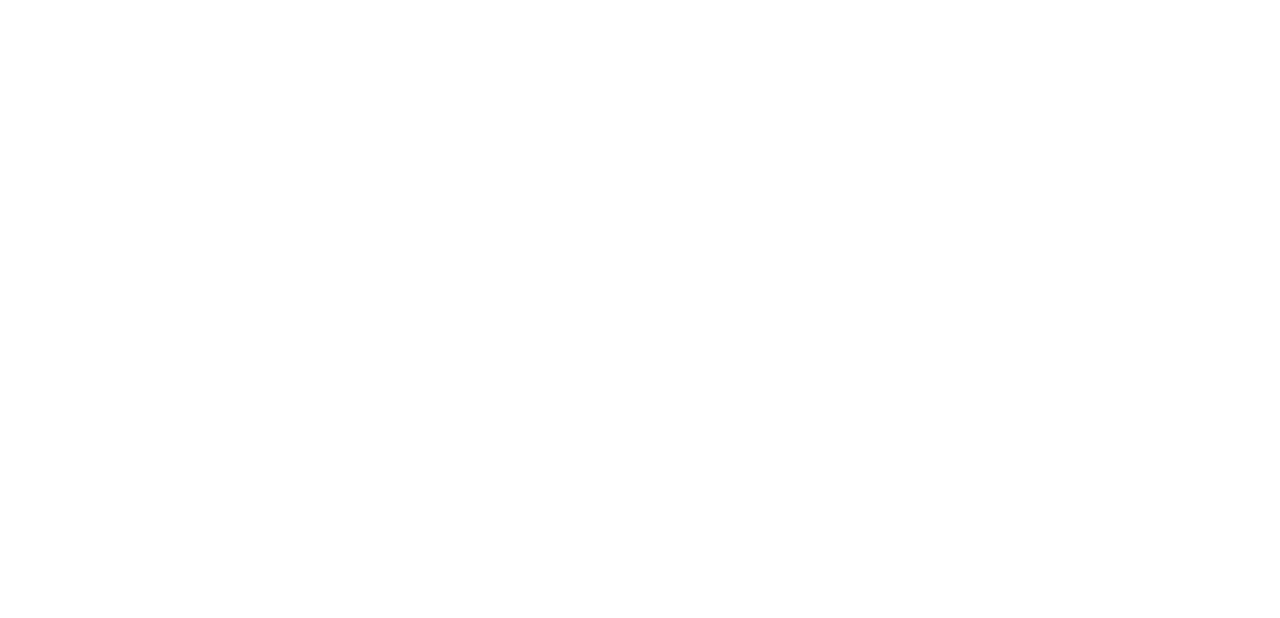
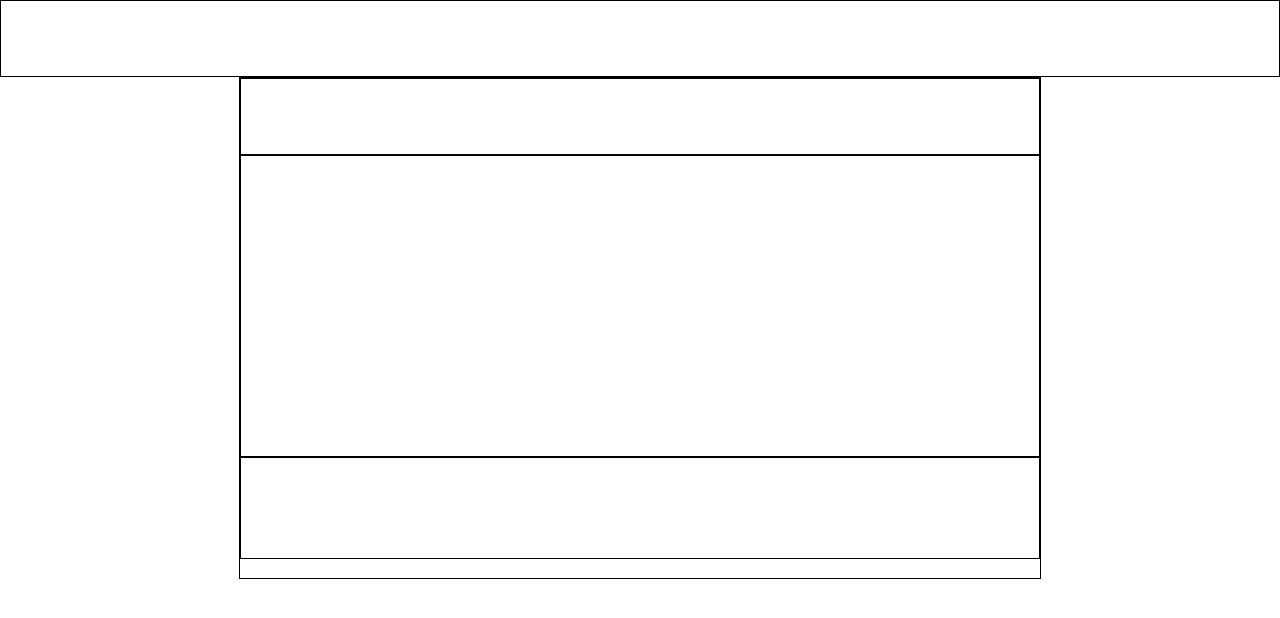
Before and after one commit to Azachary8232/Dojo_Weather, a plain HTML site: page index.html in a window 1280 px wide. Drawn offline with Linux system fonts and the light colour scheme.

Commit message:
Lego Setup Complete

```diff
--- a/index.html
+++ b/index.html
@@ -8,18 +8,18 @@
     <link rel="stylesheet" href="style.css">
 </head>
 <body>
-    <div>
+    <div class="legoBorder navBar">
         <!-- NavBar -->
     </div>
-    <div>
+    <div class="legoBorder container marginAuto">
         <!-- Container -->
-        <div>
+        <div class="legoBorder flex header">
             <!-- Header -->
         </div>
-        <div>
+        <div class="legoBorder flex body">
             <!-- Body -->
         </div>
-        <div>
+        <div class="legoBorder flex footer">
             <!-- Cookie Footer -->
         </div>
     </div>
--- a/style.css
+++ b/style.css
@@ -0,0 +1,41 @@
+*{
+    margin: 0px;
+    padding: 0px;
+}
+
+.legoBorder{
+    border: 1px solid black;
+}
+
+.flex{
+    display: flex;
+}
+
+.marginAuto{
+    margin: auto;
+}
+
+.btn{
+    border: 3px solid black;
+}
+
+.navBar{
+    height: 75px;
+}
+
+.container{
+    height: 500px;
+    width: 800px;
+}
+
+.header{
+    height: 75px;
+}
+
+.body{
+    height: 300px;
+}
+
+.footer{
+    height: 100px;
+}
```
Also changed, not shown: assets/cookie.png (added), assets/some_clouds.png (added), assets/some_rain.png (added), assets/some_sun.png (added).
